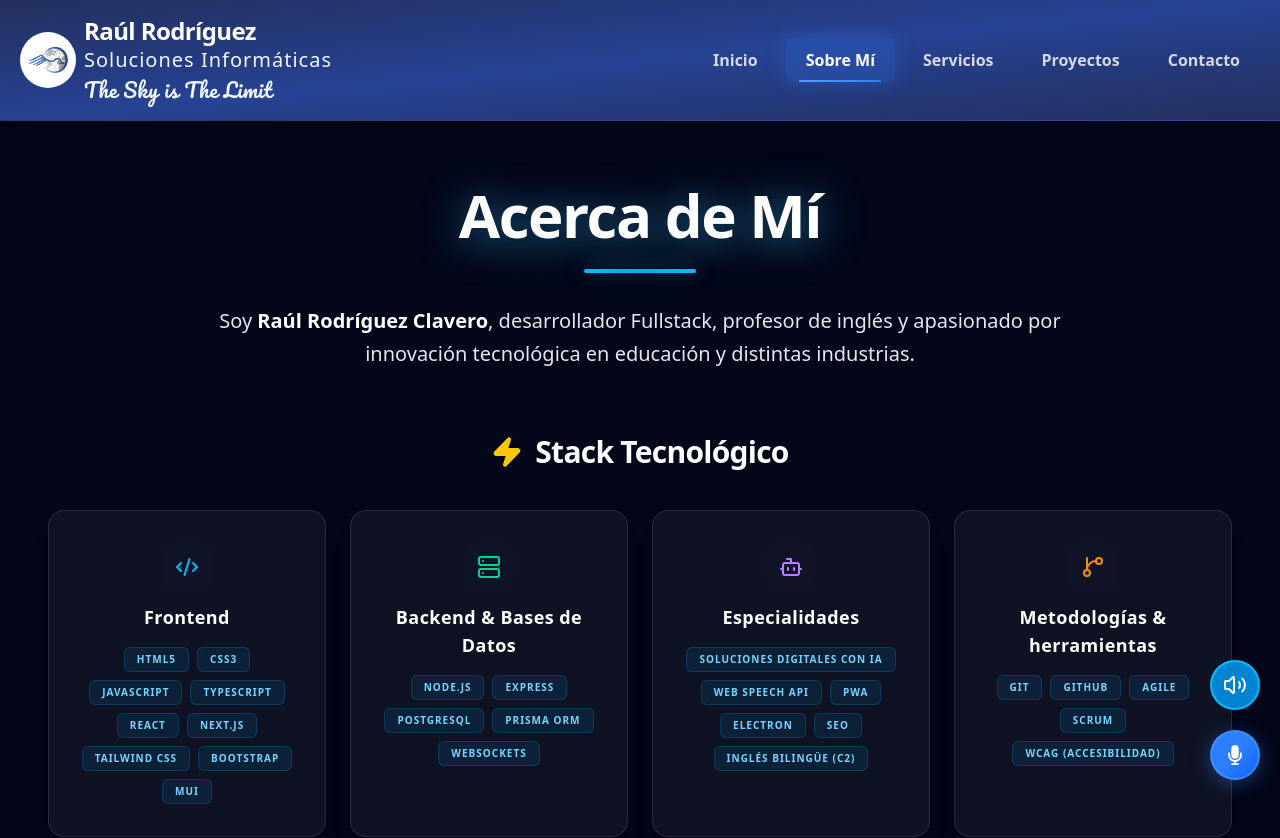
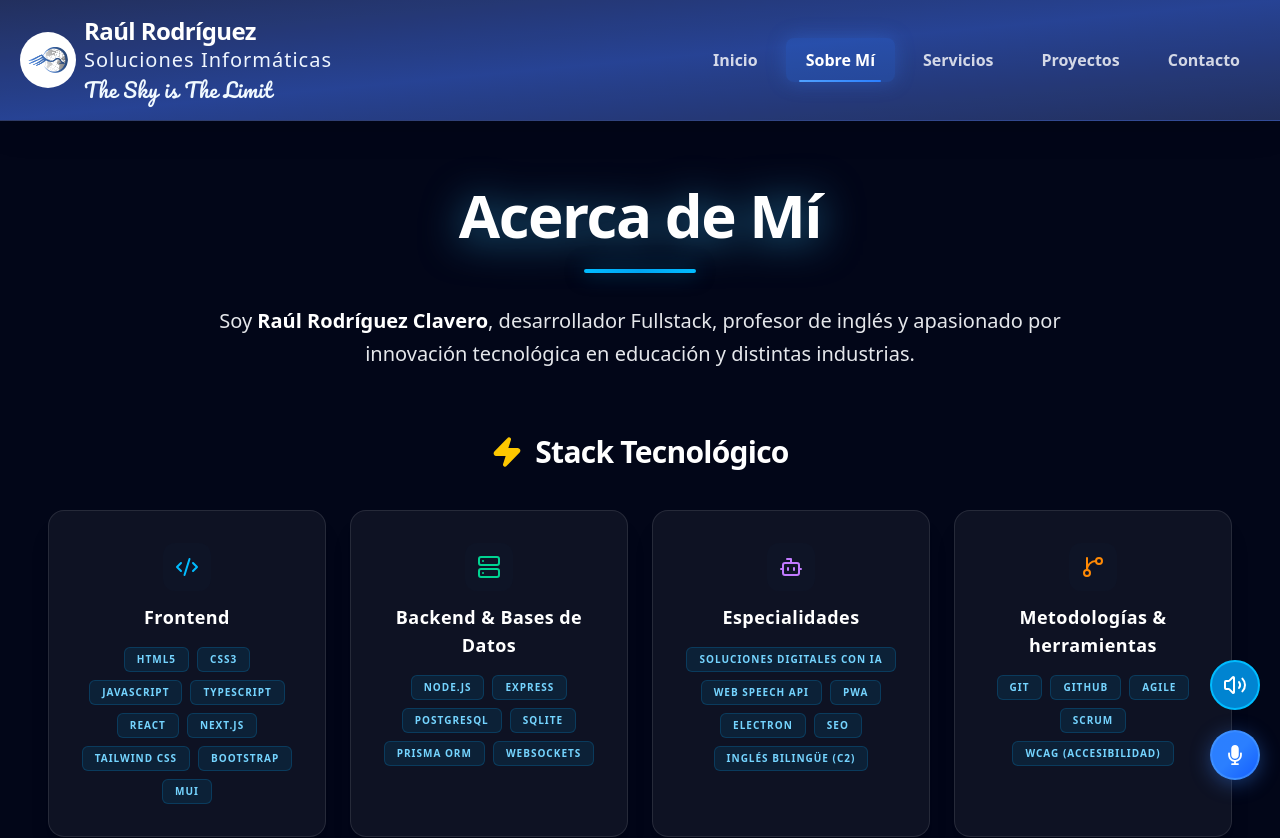
Before and after one commit to RaulWeirdStackDev/raulrodriguezsolucionesNext, a Next.js app: page /sobre-mi in a window 1280 px wide. Shown: the top 838 px of the page. Built offline with nearby package versions, Linux system fonts and the light colour scheme.

Commit message:
SQLite al Stack

```diff
--- a/src/app/sobre-mi/page.tsx
+++ b/src/app/sobre-mi/page.tsx
@@ -120,7 +120,7 @@ const About = () => {
     {
       category: "Backend & Bases de Datos",
       icon: <Server className="w-6 h-6 text-emerald-400" />,
-      skills: ["Node.js", "Express", "PostgreSQL", "Prisma ORM", "WebSockets"]
+      skills: ["Node.js", "Express", "PostgreSQL", "SQLite", "Prisma ORM", "WebSockets"]
     },
     {
       category: "Especialidades",
```
